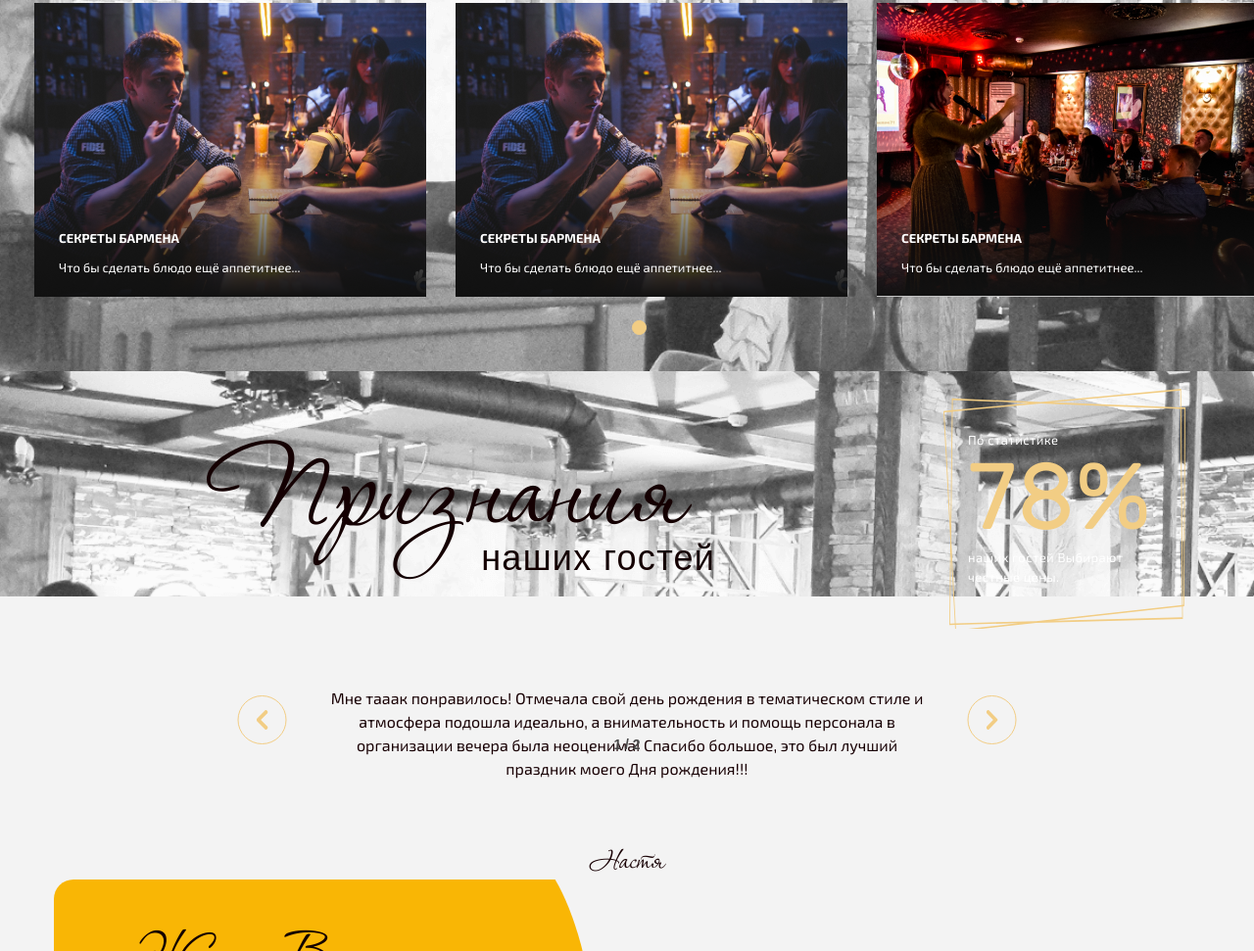
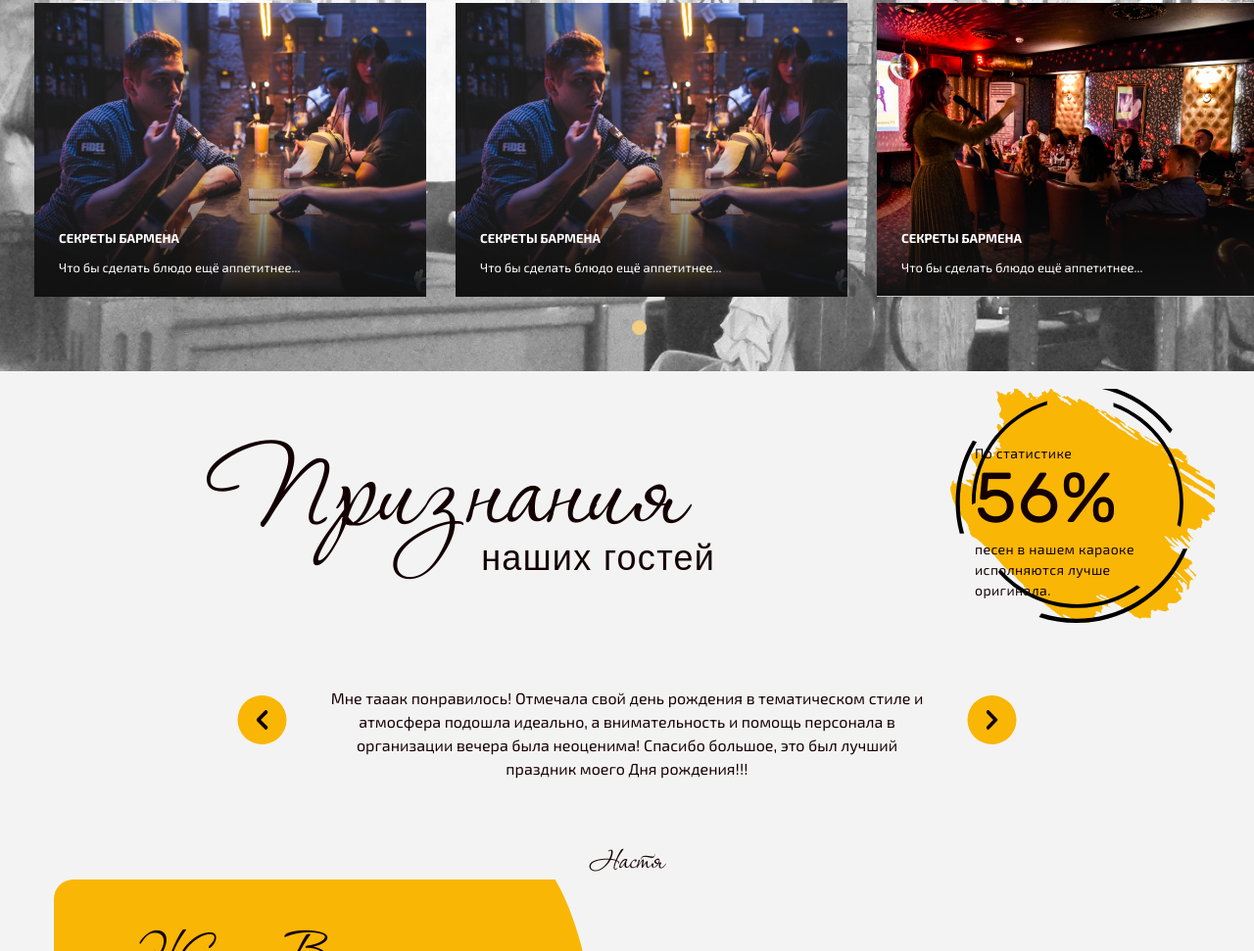
Before and after one commit to saegga/siesta, a website: page siesta.html in a window 1280 px wide. Shown: the part 2664-3635 px from the top of the page at 98% size. Drawn offline with Linux system fonts and the light colour scheme; a web font is replaced by a local one.

Commit message:
commit38

```diff
--- a/siesta.html
+++ b/siesta.html
@@ -334,8 +334,8 @@
         <div class="reviews_statistic order-1">
             <p>
                 По статистике
-                <span>78%</span>
-                наших гостей Выбирают <br> честные цены.
+                <span>56%</span>
+                песен в нашем караоке<br> исполняются лучше<br> оригинала.
             </p>
         </div>
     </div>
--- a/src/css/siesta.css
+++ b/src/css/siesta.css
@@ -312,6 +312,7 @@ header:after{
     color: #F2CD84;
 }
 .count_review_slider{
+    display: none;
     position: absolute;
     top: 50%;
     left: 50%;
@@ -661,7 +662,7 @@ header:after{
     height: 786px;
     left: 0;
     top: 0px;
-    background: url(../../src/img_siesta/news_fon.png) repeat;
+    background: url(../../src/img_siesta/news_fon.png) no-repeat;
     z-index: -1;
 }
 .news_title{
@@ -797,9 +798,10 @@ header:after{
 }
 .reviews_statistic{
     position: absolute;
-    background-image: url(../../src/img_fid/review_stat.svg);
-    width: 277px;
-    height: 245px;
+    background-image: url(../../src/img_siesta/stat_fon.svg);
+    background-size: contain;
+    width: 270px;
+    height: 270px;
     background-repeat: no-repeat;
     top: 0;
     right: 0;
@@ -809,17 +811,17 @@ header:after{
     position: absolute;
     top: 50%;
     transform: translateY(-50%);
-    color: #fff;
+    color: #140002;
     font-family: 'Exo 2', sans-serif;
     font-weight: normal;
-    font-size: 13px;
+    font-size: 14px;
     letter-spacing: 0.4px;
 }
 .reviews_statistic p span{
     display: block;
     font-family: Rubik Regular, sans-serif;
-    font-size: 96px;
-    color: #F2CD84;
+    font-size: 72px;
+    color: #140002;
     line-height: 1;
     margin-bottom: 5px;
     letter-spacing: 1px;
@@ -864,9 +866,9 @@ header:after{
     position: absolute;
     width: 50px;
     height: 50px;
-    border: 1px solid #F2CD84;
+    border: 0;
     border-radius: 50%;
-    background-color: transparent;
+    background-color: #F9B605;
     z-index: 500;
 }
 .slider_reviews-arrow button:active,
@@ -885,19 +887,19 @@ header:after{
 
 .slider_reviews-arrow button.left-arrow{
     left: -80px;
-    transform: translateY(-50%) rotate(-180deg);
+    transform: translateY(-50%) ;
 }
 
 .slider_reviews-arrow button.right-arrow{
     right: -80px;
-    transform: translateY(-50%);
+    transform: translateY(-50%) rotate(-180deg);
 }
 
 .slider_reviews-arrow button.left-arrow i{
-    background: url(../../src/img_fid/slider_arr.svg);
+    background: url(../../src/img_siesta/black_arr.svg);
 }
 .slider_reviews-arrow button.right-arrow i{
-    background: url(../../src/img_fid/slider_arr.svg);
+    background: url(../../src/img_siesta/black_arr.svg);
 }
 
 .reviews_name{
@@ -1770,6 +1772,9 @@ footer{
     .reviews_slider{
         /*overflow: hidden;*/
     }
+    .count_review_slider{
+        display: block;
+    }
     .slider_reviews-arrow button.left-arrow{
         left: -15px;
         top: 20%;
@@ -1779,10 +1784,10 @@ footer{
         top: 20%;
     }
     .slider_reviews-arrow button.right-arrow i{
-        background: url(../../src/images/mob_right_arr.svg);
+        background: url(../../src/img_siesta/black_arr.svg);
     }
     .slider_reviews-arrow button.left-arrow i{
-        background: url(../../src/images/mob_left_arr.svg);
+        background: url(../../src/img_siesta/black_arr.svg);
     }
 
     .slider_reviews-arrow button.left-arrow,
```
Also changed, not shown: build/css/fidel.css, build/css/template_siesta.css, src/img_siesta/stat_fon.svg (added).
